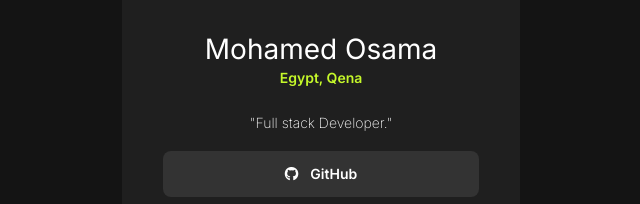
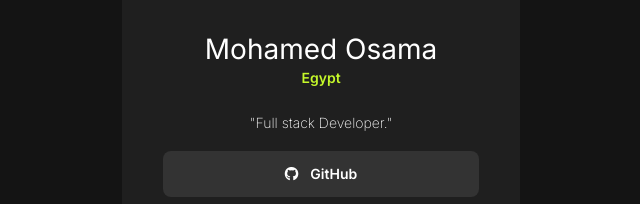
Before and after one commit to MohamedOsamaa74/Social-Links-Profile, a plain HTML site: page index.html in a window 1280 px wide. Shown: the part 239-443 px from the top of the page, 319-959 px from the left. Drawn offline with Linux system fonts and the light colour scheme.

Commit message:
location changed

```diff
--- a/index.html
+++ b/index.html
@@ -19,7 +19,7 @@
 
     <div class="info">
       <h1>Mohamed Osama</h1>
-      <p>Egypt, Qena</p>
+      <p>Egypt</p>
     </div>
 
     <p id="work">"Full stack Developer."</p>
```
